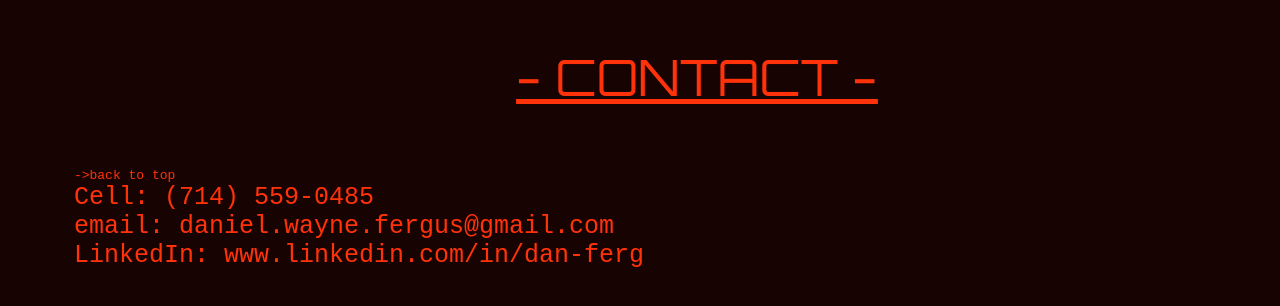
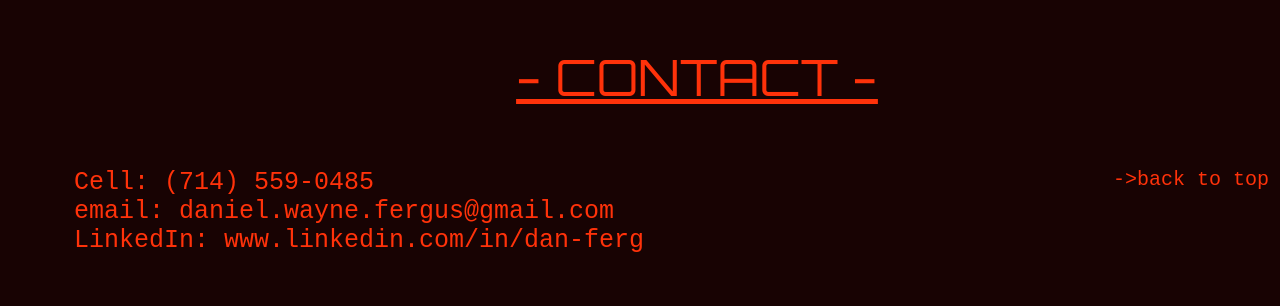
Before and after one commit to Dawafe/Dawafe-Portfolio, a plain HTML site: page index.html in a window 1280 px wide. Shown: the part 4828-5134 px from the top of the page. Drawn offline with nearby package versions, Linux system fonts and the light colour scheme.

Commit message:
back to top link styled and moved

```diff
--- a/dawafestyle.css
+++ b/dawafestyle.css
@@ -115,6 +115,12 @@ body {
   display: block;
   font-size: 25px;
 }
+#toplink {
+  color: rgb(255, 50, 10);
+  text-decoration: none;
+  float: right;
+  font-size: 20px;
+}
 .contact a {
   color: rgb(255, 50, 10);
   text-decoration: none;
--- a/index.html
+++ b/index.html
@@ -61,7 +61,7 @@
   </section>
   <section class="contact">
     <p><a id="contact"></a> - CONTACT -</p>
-    <a href="#top">->back to top</a>
+    <a id="toplink" href="#top">->back to top</a>
     <div>Cell: (714) 559-0485</div>
     <div>email: daniel.wayne.fergus@gmail.com</div>
     <div><a href="www.linkedin.com/in/dan-ferg">LinkedIn: www.linkedin.com/in/dan-ferg</a></div>
```
